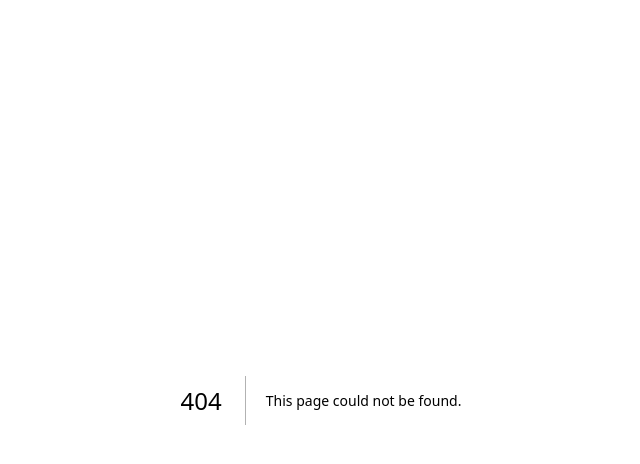
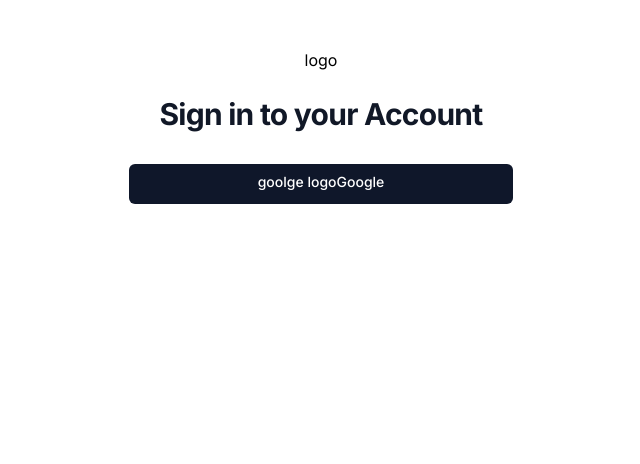
Before and after one commit to shashwat558/Chatterly, a Next.js app: page /login in a window 1280 px wide. Before the commit this address had no page. Shown: the top 464 px of the page, without its empty margins (319-959 px from the left). Built offline with nearby package versions, Linux system fonts and the light colour scheme.

Commit message:
Added login eiht google

```diff
--- a/package.json
+++ b/package.json
@@ -18,6 +18,7 @@
     "next-auth": "^4.24.7",
     "react": "^18",
     "react-dom": "^18",
+    "react-hot-toast": "^2.4.1",
     "tailwind-merge": "^2.5.2"
   },
   "devDependencies": {
--- a/src/app/layout.tsx
+++ b/src/app/layout.tsx
@@ -1,6 +1,7 @@
 import type { Metadata } from "next";
 import { Inter } from "next/font/google";
 import "./globals.css";
+import Providers from "@/components/Providers";
 
 const inter = Inter({ subsets: ["latin"] });
 
@@ -16,7 +17,13 @@
 }>) {
   return (
     <html lang="en">
-      <body className={inter.className}>{children}</body>
+      <body className={inter.className}>
+        <Providers>
+        {children}
+        </Providers>
+
+
+      </body>
     </html>
   );
 }
--- /dev/null
+++ b/src/app/login/page.tsx
@@ -0,0 +1,52 @@
+"use client";
+
+import Button from '@/components/Button';
+import { signIn } from 'next-auth/react';
+import React, { FC, useState } from 'react'
+import toast from 'react-hot-toast';
+
+interface PageProps{}
+
+const page: FC<PageProps> = ({}) => {
+    const [isLoading, setIsLoading] = useState<boolean>(false)
+
+    const loginWithGoogle = async () => {
+        setIsLoading(true)
+        try {
+
+            await signIn('google')
+
+        } catch (error) {
+            toast.error("Somthing went wrong while logging in")
+
+        } finally {
+            setIsLoading(false)
+        }
+
+    }
+
+
+  return (
+    <>
+     <div className='flex min-h-full items-center justify-center py-12 px-4 sm:px-6 lg:px-8'>
+        <div className='w-full flex flex-col items-center max-w-md space-y-8'>
+            logo
+            <div className='flex flex-col item-center gap-8'>
+
+                <h2 className='mt-6 text-center text-3xl font-bold tracking-tight text-gray-900'>
+                    Sign in to your Account
+                </h2>
+            </div>
+            <Button isLoading={isLoading} type='button' className='max-w-sm mx-auto w-full'
+            onClick={loginWithGoogle}>
+                {isLoading? null: "goolge logo"}
+                Google
+
+            </Button>
+        </div>
+     </div>
+    </>
+  )
+}
+
+export default page
--- a/src/app/page.tsx
+++ b/src/app/page.tsx
@@ -1,9 +1,8 @@
+import Button from "@/components/Button";
 import Image from "next/image";
 
 export default function Home() {
   return (
-    <div className="text-red-600 text-3xl">
-      hello
-    </div>
+    <Button variants={'ghost'} isLoading={false}>Hello</Button>
   );
 }
--- /dev/null
+++ b/src/components/Providers.tsx
@@ -0,0 +1,17 @@
+import React, { FC } from 'react'
+import { Toaster } from 'react-hot-toast'
+
+interface ProvidersProps {
+    children: React.ReactNode
+}
+
+const Providers: FC<ProvidersProps> = ({children}) => {
+  return (
+    <>
+    <Toaster position='top-center' reverseOrder={false}/>
+    {children}
+    </>
+  )
+}
+
+export default Providers
```
Also changed, not shown: 2 other files (tests, documents, lock files or other folders).
